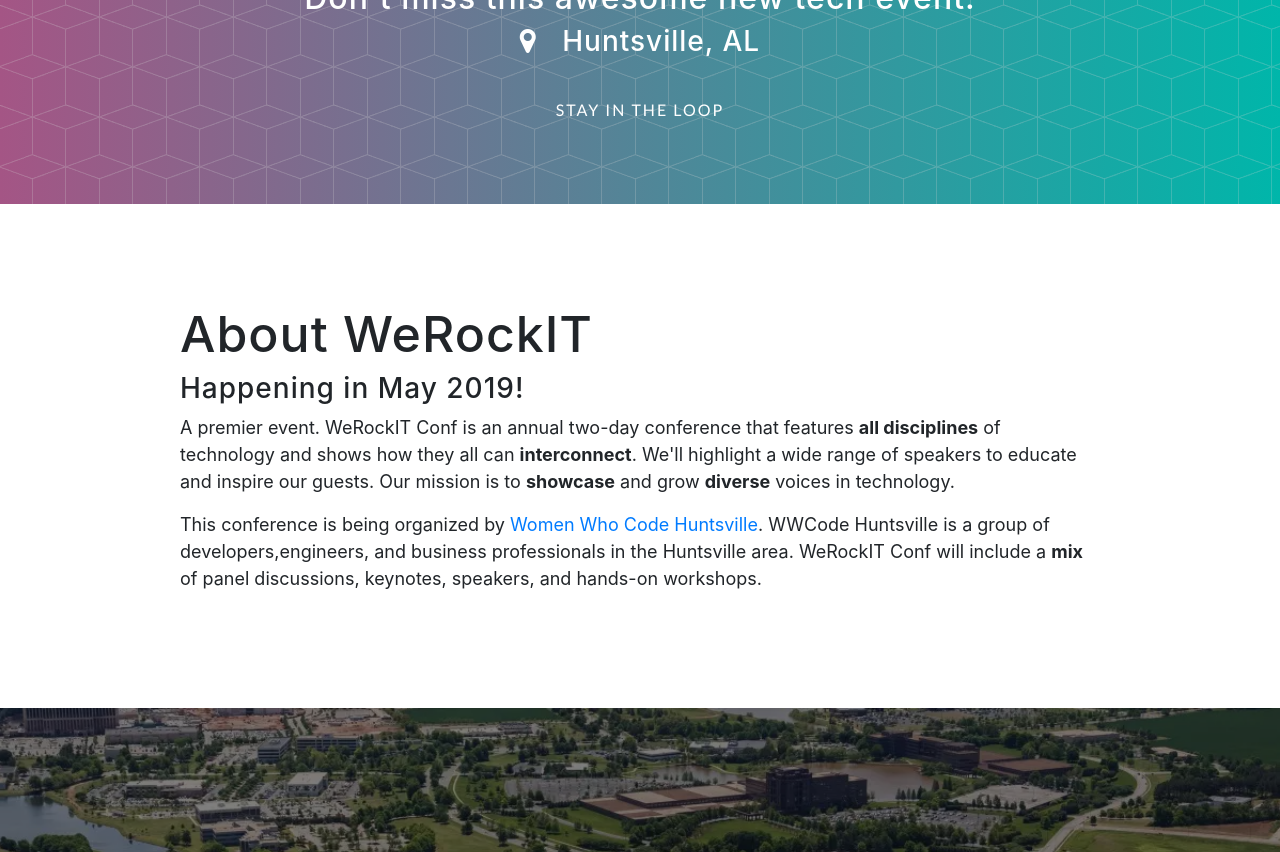
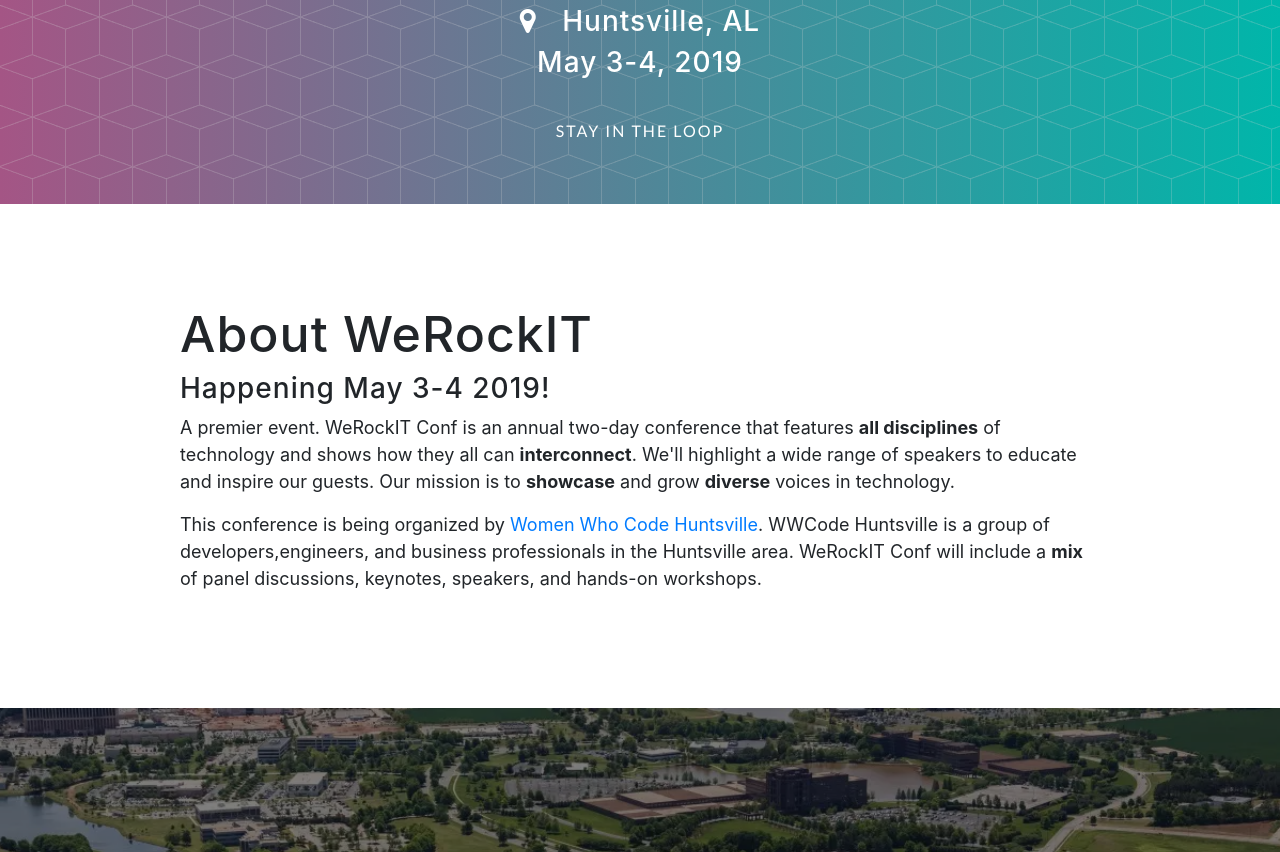
Before and after one commit to laceyreinoehl/WeRockIT, a website with bundled scripts: page index.html in a window 1280 px wide. Shown: the part 596-1448 px from the top of the page. Built offline with nearby package versions, Linux system fonts and the light colour scheme; a web font is replaced by a local one.

Commit message:
Added conference dates

```diff
--- a/index.html
+++ b/index.html
@@ -81,6 +81,7 @@
                 <!--<h1 class="display-1">WeRockIT Conf 2019</h1>-->
                 <h2>Don't miss this awesome new tech event.</h2>
                 <h3><span class = 'fa fa-map-marker'></span> &nbsp; Huntsville, AL</h3>
+                <h3>May 3-4, 2019</h3>
                 <br/>
               <a href="#mailingList" class="btn btn-outline btn-xl js-scroll-trigger">Stay in the Loop</a>
             </div>
@@ -94,7 +95,7 @@
         <div class="row">
           <div class="col-md-10 mx-auto">
             <h2 class = "section-heading">About WeRockIT</h2>
-            <h3>Happening in May 2019!</h3>
+            <h3>Happening May 3-4 2019!</h3>
               <p>A premier event. WeRockIT Conf is an annual two-day conference that features <strong>all disciplines</strong> of technology
                 and shows how they all can <strong>interconnect</strong>. We'll highlight a wide range of speakers to educate and inspire
                   our guests. Our mission is to <strong>showcase</strong> and grow <strong>diverse</strong> voices in technology.
```
